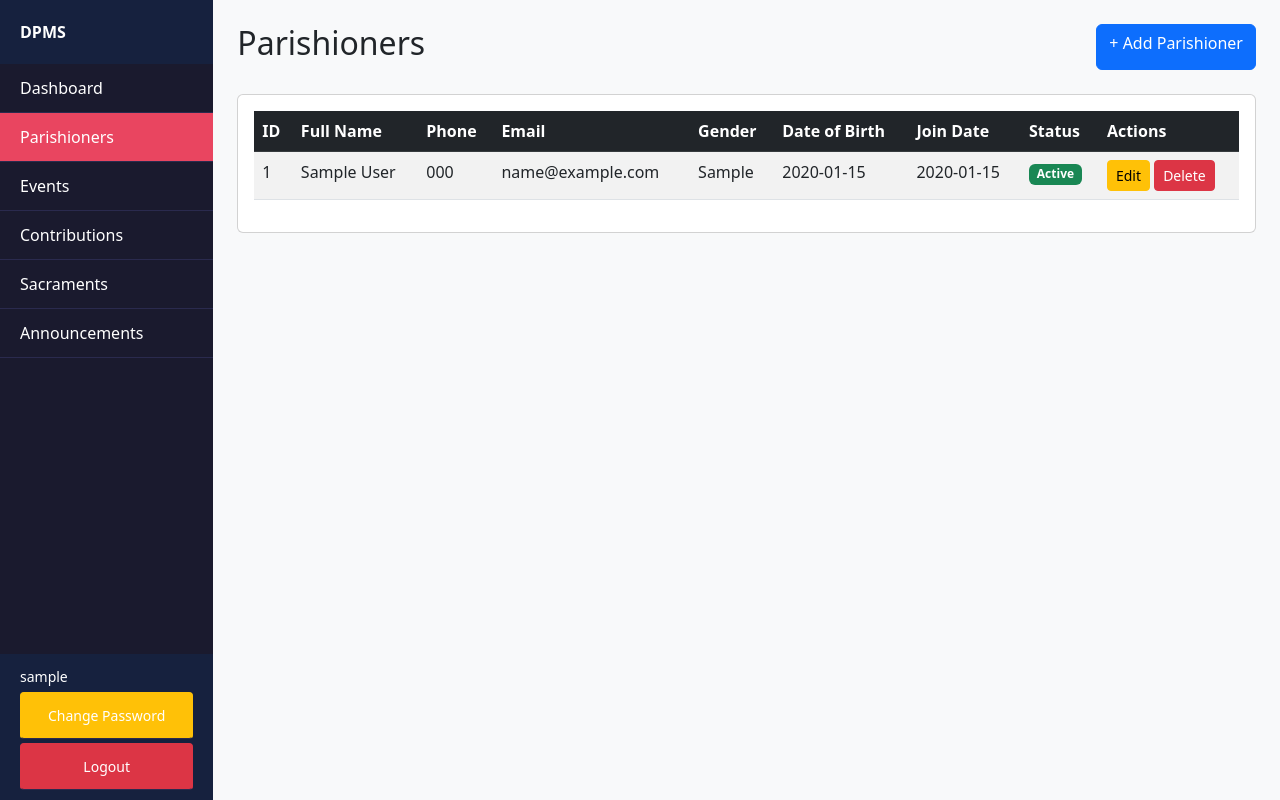
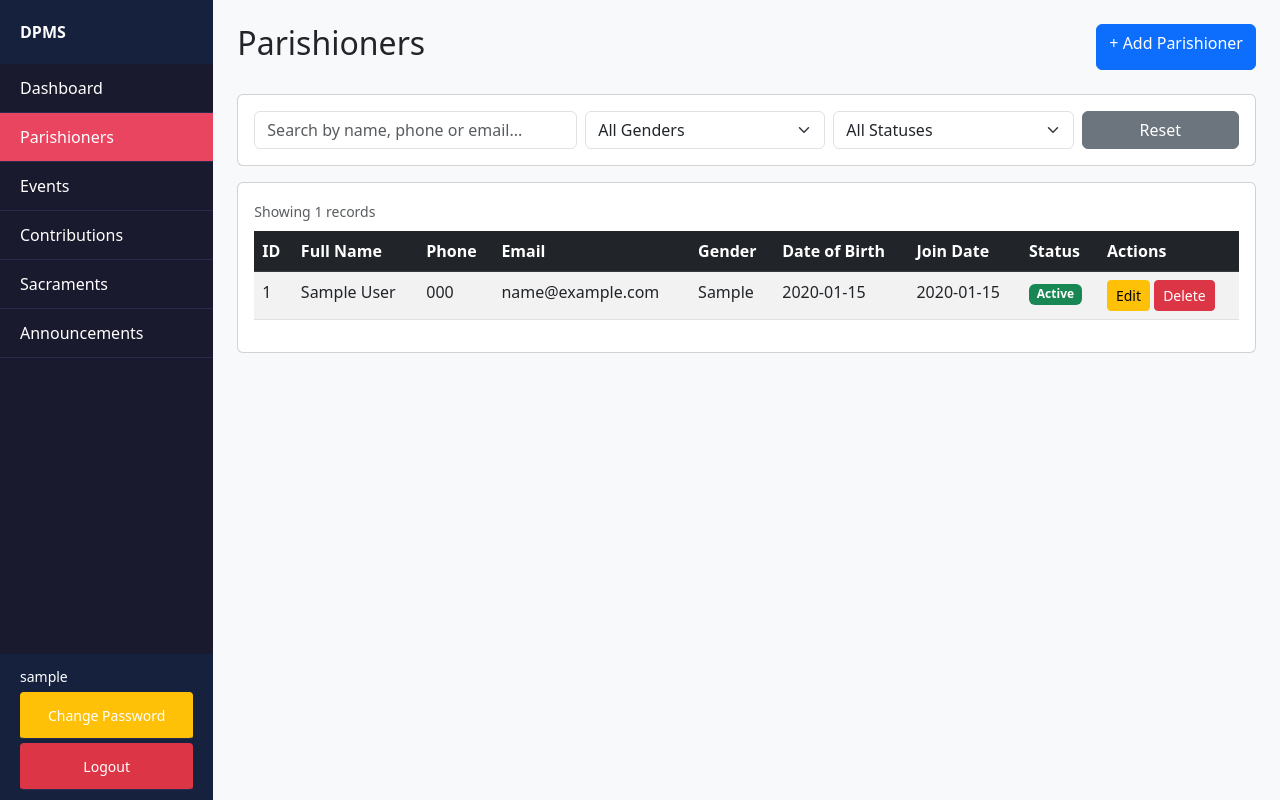
Before and after one commit to LWKYM99/DPMS, a Flask app: page /parishioners in a window 1280 px wide. Run offline with Flask 3, Linux system fonts and the light colour scheme; the visitor is signed in with stand-in values (Sample User, id 1); tables that the repository leaves empty hold one stand-in row (values such as "Sample post").

Commit message:
Add search and filter to parishioners

```diff
--- a/templates/parishioners.html
+++ b/templates/parishioners.html
@@ -7,9 +7,40 @@
     <a href="/parishioners/add" class="btn btn-primary">+ Add Parishioner</a>
 </div>
 
+<!-- Search & Filter -->
+<div class="card mb-3">
+    <div class="card-body">
+        <div class="row g-2">
+            <div class="col-md-4">
+                <input type="text" id="searchInput" class="form-control" placeholder="Search by name, phone or email...">
+            </div>
+            <div class="col-md-3">
+                <select id="genderFilter" class="form-select">
+                    <option value="">All Genders</option>
+                    <option value="Male">Male</option>
+                    <option value="Female">Female</option>
+                </select>
+            </div>
+            <div class="col-md-3">
+                <select id="statusFilter" class="form-select">
+                    <option value="">All Statuses</option>
+                    <option value="Active">Active</option>
+                    <option value="Inactive">Inactive</option>
+                </select>
+            </div>
+            <div class="col-md-2">
+                <button class="btn btn-secondary w-100" onclick="resetFilters()">Reset</button>
+            </div>
+        </div>
+    </div>
+</div>
+
 <div class="card">
     <div class="card-body">
-        <table class="table table-striped table-hover">
+        <div class="mb-2">
+            <small class="text-muted">Showing <span id="rowCount">0</span> records</small>
+        </div>
+        <table class="table table-striped table-hover" id="parishionersTable">
             <thead class="table-dark">
                 <tr>
                     <th>ID</th>
@@ -23,7 +54,7 @@
                     <th>Actions</th>
                 </tr>
             </thead>
-            <tbody>
+            <tbody id="tableBody">
                 {% for p in parishioners %}
                 <tr>
                     <td>{{ p['id'] }}</td>
@@ -50,4 +81,49 @@
         </table>
     </div>
 </div>
+
+<script>
+    function filterTable() {
+        const search = document.getElementById('searchInput').value.toLowerCase();
+        const gender = document.getElementById('genderFilter').value.toLowerCase();
+        const status = document.getElementById('statusFilter').value.toLowerCase();
+        const rows = document.querySelectorAll('#tableBody tr');
+        let count = 0;
+
+        rows.forEach(row => {
+            const name = row.cells[1].textContent.toLowerCase();
+            const phone = row.cells[2].textContent.toLowerCase();
+            const email = row.cells[3].textContent.toLowerCase();
+            const rowGender = row.cells[4].textContent.toLowerCase();
+            const rowStatus = row.cells[7].textContent.toLowerCase();
+
+            const matchSearch = name.includes(search) || phone.includes(search) || email.includes(search);
+            const matchGender = gender === '' || rowGender === gender;
+            const matchStatus = status === '' || rowStatus.includes(status);
+
+            if (matchSearch && matchGender && matchStatus) {
+                row.style.display = '';
+                count++;
+            } else {
+                row.style.display = 'none';
+            }
+        });
+
+        document.getElementById('rowCount').textContent = count;
+    }
+
+    function resetFilters() {
+        document.getElementById('searchInput').value = '';
+        document.getElementById('genderFilter').value = '';
+        document.getElementById('statusFilter').value = '';
+        filterTable();
+    }
+
+    document.getElementById('searchInput').addEventListener('keyup', filterTable);
+    document.getElementById('genderFilter').addEventListener('change', filterTable);
+    document.getElementById('statusFilter').addEventListener('change', filterTable);
+
+    // Initialize count
+    filterTable();
+</script>
 {% endblock %}
```
